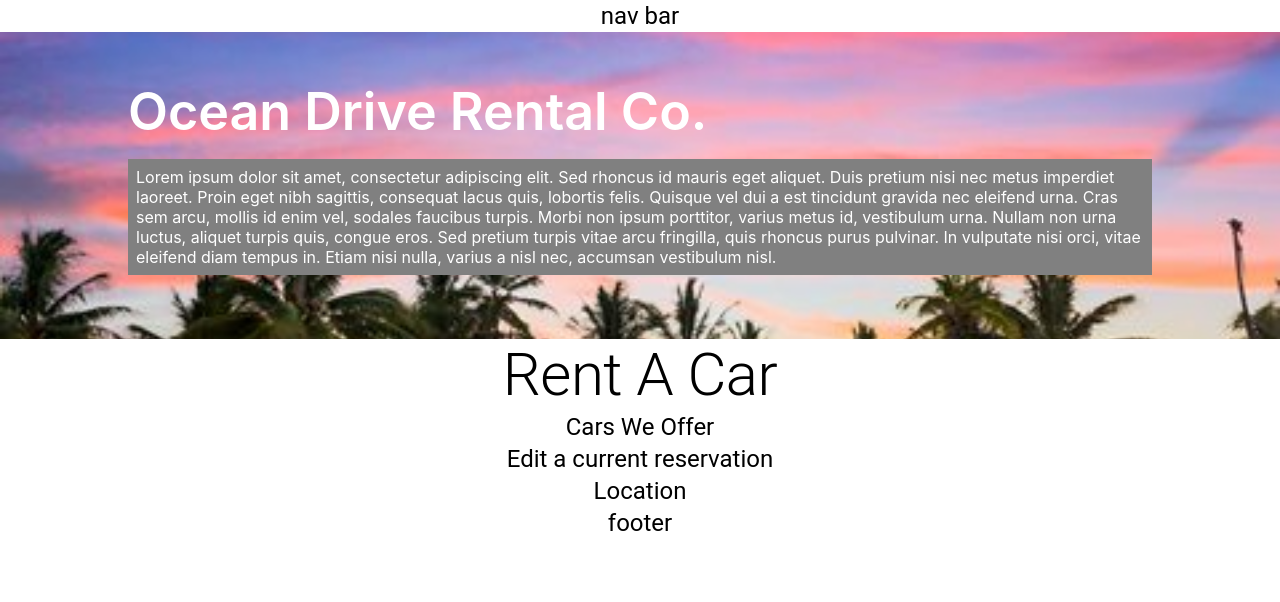
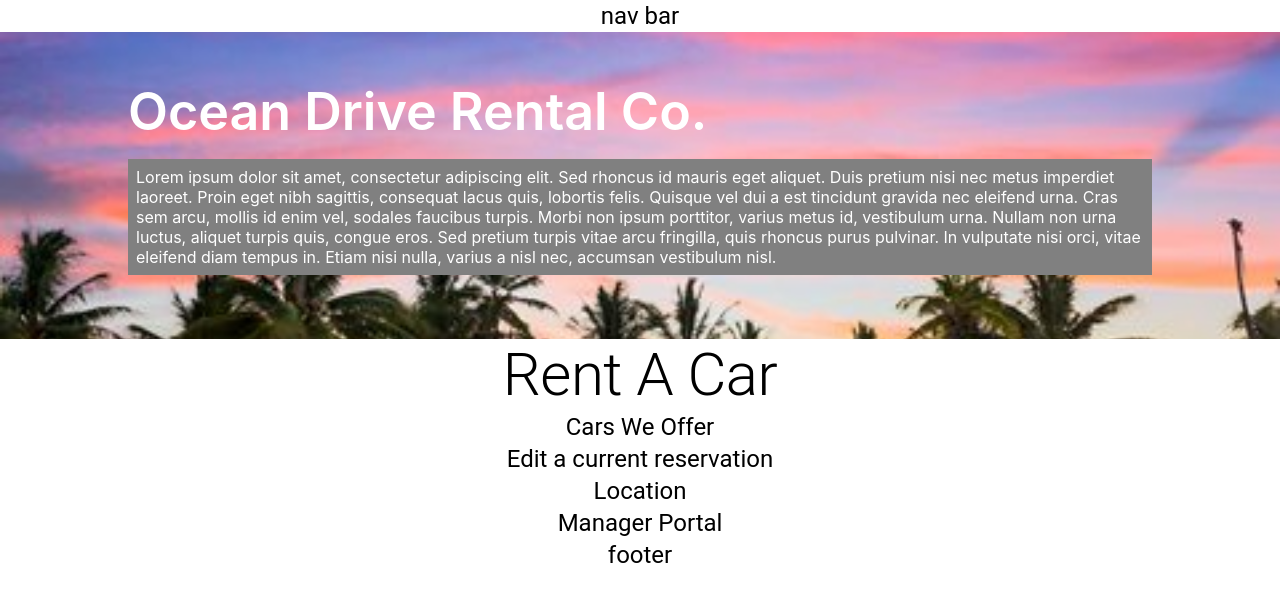
Before and after one commit to jbender8/car-rental, a React (Create React App) app: page / in a window 1280 px wide. Shown: the top 602 px of the page. Built offline with nearby package versions, Linux system fonts and the light colour scheme.

Commit message:
set up manager portal

```diff
--- a/src/App.js
+++ b/src/App.js
@@ -1,12 +1,13 @@
 import logo from './logo.svg';
 import './App.css';
-import HomeWindow from './components/Home/HomePage';
+import HomeWindow from './components/PageConatiner/Home/HomePage';
 import FooterSection from './components/Footer/Footer';
 import HeaderSection from './components/Header/Header';
 import Navbar from './components/Navbar/Navbar';
-import Cars from './components/Cars/Cars';
-import Location from './components/location/Location';
-import EditRes from './components/EditRes/EditRes';
+import Cars from './components/PageConatiner/Cars/Cars';
+import Location from './components/PageConatiner/location/Location';
+import EditRes from './components/PageConatiner/EditRes/EditRes';
+import Manager from './components/PageConatiner/ManagerPortal/Manager';
 
 function App() {
   return (
@@ -17,6 +18,7 @@ function App() {
       <Cars />
       <EditRes />
       <Location />
+      <Manager />
       <FooterSection />
     </div>
   );
--- /dev/null
+++ b/src/components/PageConatiner/ManagerPortal/Manager.jsx
@@ -0,0 +1,17 @@
+import { Typography } from "@mui/material";
+import React from "react";
+
+class ManagerPortal extends React.Component{
+    render(){
+        return(
+            <div>
+                <Typography variant="h5">Manager Portal</Typography>
+            </div>
+        )
+    }
+}
+
+
+export default function Manager() {
+    return (<ManagerPortal/>);
+}
```
Also changed, not shown: src/components/PageConatiner/Cars/Cars.jsx (renamed from src/components/Cars/Cars.jsx), src/components/PageConatiner/Cars/cars.css (added), src/components/PageConatiner/EditRes/EditRes.jsx (renamed from src/components/EditRes/EditRes.jsx), src/components/PageConatiner/EditRes/editRes.css (added), src/components/PageConatiner/Home/HomePage.jsx (renamed from src/components/Home/HomePage.jsx), src/components/PageConatiner/Home/home.css (added), src/components/PageConatiner/ManagerPortal/manager.css (added), src/components/PageConatiner/location/Location.jsx (renamed from src/components/location/Location.jsx), src/components/PageConatiner/location/location.css (added).
